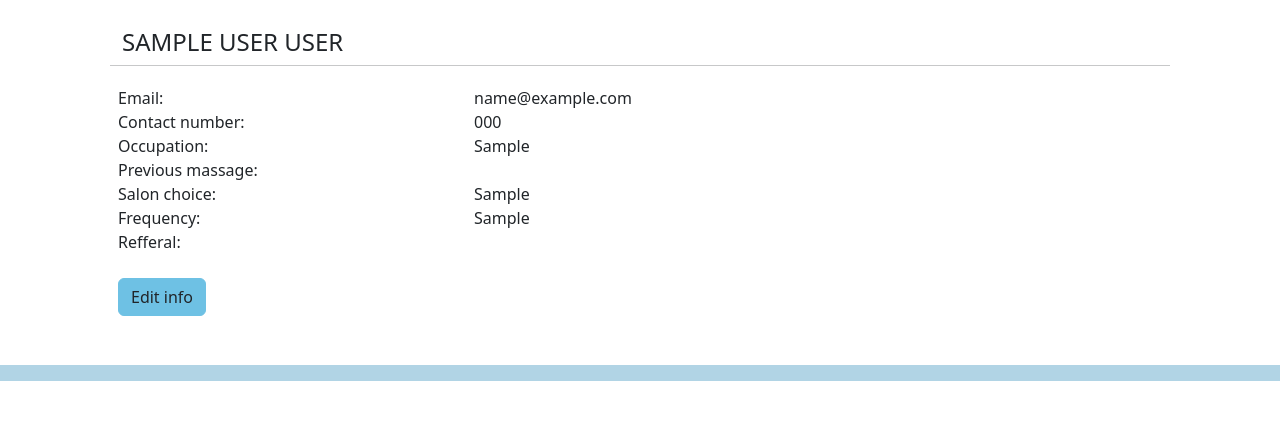
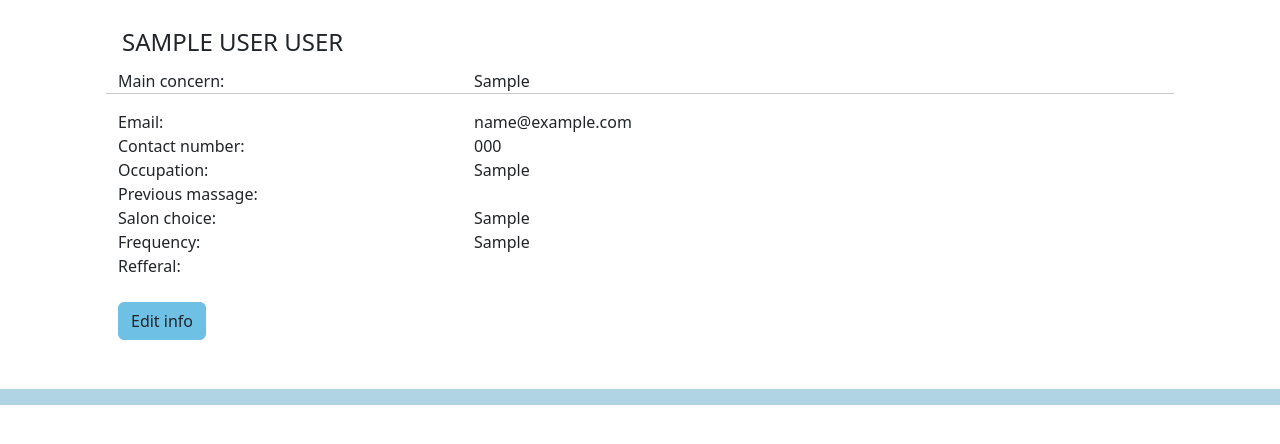
Before and after one commit to petmetic/therapy-tracker, a Django app: page /customer/1/detail/ in a window 1280 px wide. Shown: the part 96-540 px from the top of the page. Run offline with Django 4.2, Linux system fonts and the light colour scheme; a user stored in the database is signed in; tables that the repository leaves empty hold one stand-in row (values such as "Sample post").

Commit message:
added main_concern field to customer_detail and customer_edit page

```diff
--- a/src/web/forms.py
+++ b/src/web/forms.py
@@ -464,6 +464,7 @@ class CustomerEditForm(ModelForm):
     salon_choice = forms.CharField(
         label=_("Why did they choose our salon?"),
         required=False,
+        label_suffix="",
         widget=forms.TextInput(
             attrs={
                 "class": "form-control",
@@ -476,6 +477,7 @@ class CustomerEditForm(ModelForm):
     frequency = forms.CharField(
         label=_("How frequently do they visit a massage salon?"),
         required=False,
+        label_suffix="",
         widget=forms.TextInput(
             attrs={
                 "class": "form-control",
@@ -488,6 +490,7 @@ class CustomerEditForm(ModelForm):
     referral = forms.CharField(
         label=_("Where did the customer find us?"),
         required=False,
+        label_suffix="",
         widget=forms.TextInput(
             attrs={
                 "class": "form-control",
@@ -500,6 +503,7 @@ class CustomerEditForm(ModelForm):
     main_concern = forms.CharField(
         label=_("Main concern"),
         required=False,
+        label_suffix="",
         widget=forms.TextInput(
             attrs={
                 "class": "form-control",
--- a/src/web/templates/web/customer.html
+++ b/src/web/templates/web/customer.html
@@ -7,12 +7,12 @@
         <div class="p-4">
             <div class="row p-1">
                 <h4 class="col-sm-8 fw-light uppercase">{{ customer.name }} {{ customer.surname }}</h4>
+            </div>
+            <div class="row">
+                <div class="col-sm-4 fw-light">{% translate "Main concern" %}:</div>
+                <div class="col-sm-8">{{ customer.main_concern }}</div>
                 <hr>
-            </div>
-            {#            <div class="row">#}
-            {#                <div class="col-sm-4">{% translate "Name and Surname of Customer:" %}</div>#}
-            {#                <div class="col-sm-8">{{ customer.name }} {{ customer.surname }}</div>#}
-            {#            </div> <!-- name and surname of customer -->#}
+            </div> <!-- main_concern -->
             <div class="row">
                 <div class="col-sm-4 fw-light">{% translate "Email" %}:</div>
                 <div class="col-sm-8">{{ customer.email }}</div>
--- a/src/web/templates/web/customer_edit.html
+++ b/src/web/templates/web/customer_edit.html
@@ -39,6 +39,11 @@
                     {{ form.occupation.label_tag }}
                     {{ form.occupation }}
                 </div>
+                <div class="col-4 pb-2 fw-light">
+                    {{ form.main_concern.errors }}
+                    {{ form.main_concern.label_tag }}
+                    {{ form.main_concern }}
+                </div>
             </div>
             <div class="row-4 fw-light">
                 {{ form.referral.errors }}
```
Also changed, not shown: src/web/locale/sl/LC_MESSAGES/django.po.
